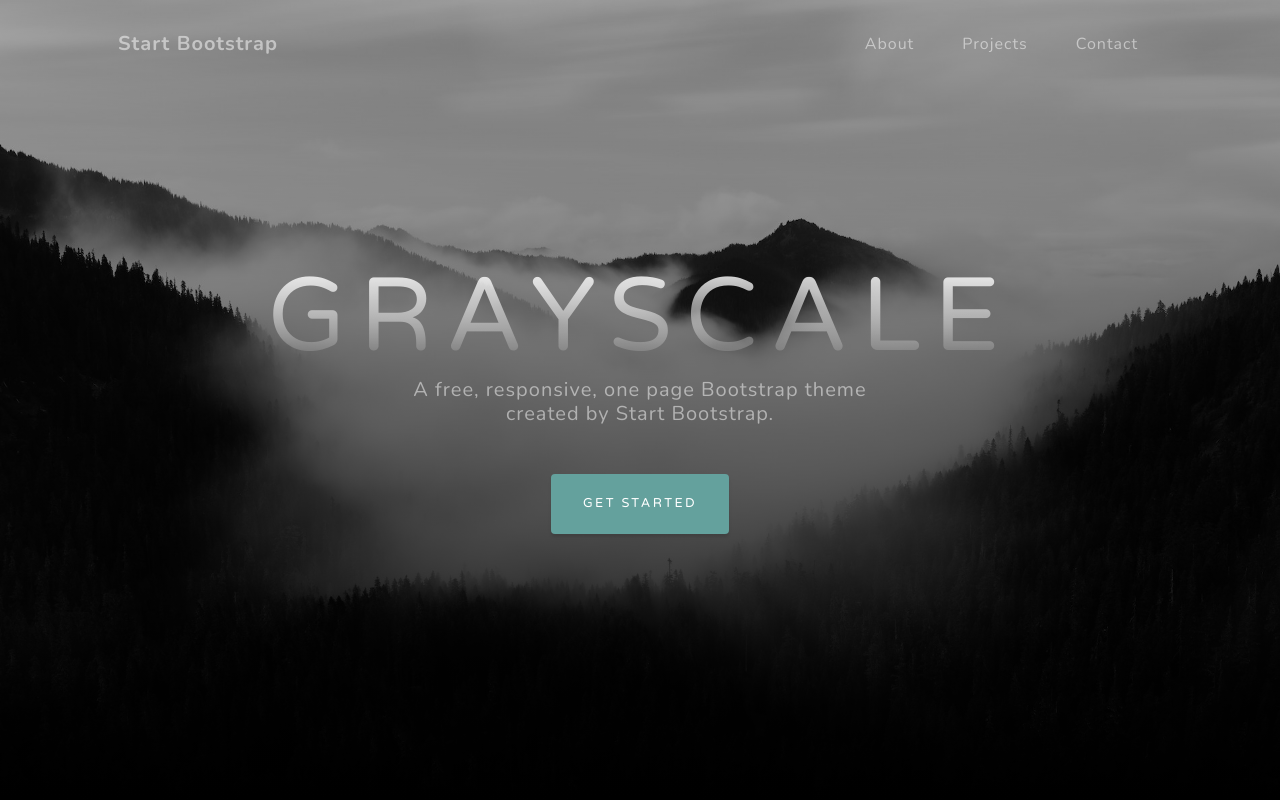
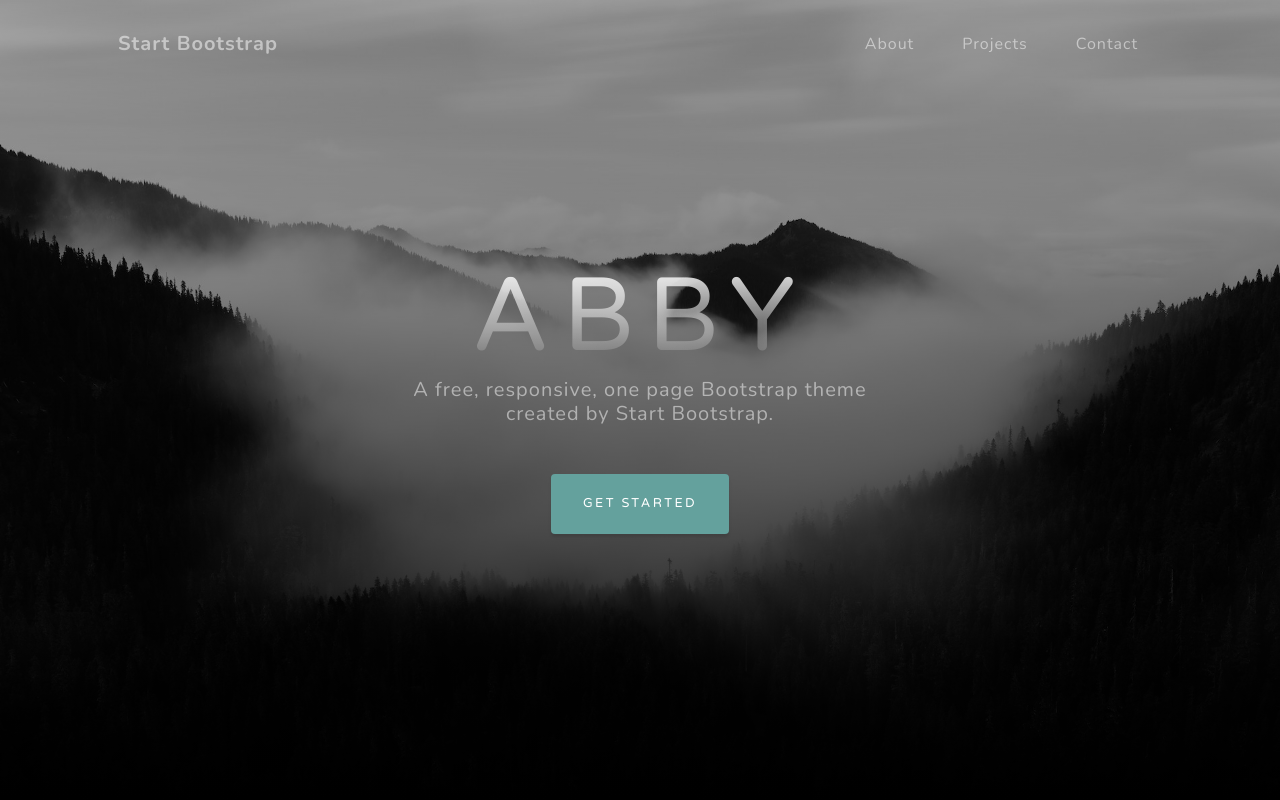
Before and after one commit to collmatias/abby, a plain HTML site: page index.html in a window 1280 px wide. Shown: the top 800 px of the page. Drawn offline with nearby package versions, Linux system fonts and the light colour scheme.

Commit message:
Initial Commit

```diff
--- a/index.html
+++ b/index.html
@@ -38,7 +38,7 @@
             <div class="container px-4 px-lg-5 d-flex h-100 align-items-center justify-content-center">
                 <div class="d-flex justify-content-center">
                     <div class="text-center">
-                        <h1 class="mx-auto my-0 text-uppercase">Grayscale</h1>
+                        <h1 class="mx-auto my-0 text-uppercase">Abby</h1>
                         <h2 class="text-white-50 mx-auto mt-2 mb-5">A free, responsive, one page Bootstrap theme created by Start Bootstrap.</h2>
                         <a class="btn btn-primary" href="#about">Get Started</a>
                     </div>
```
